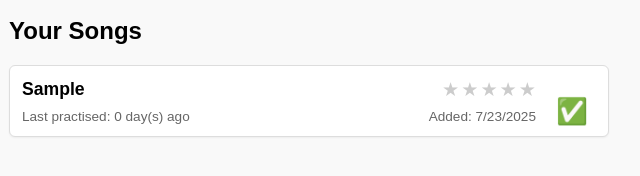
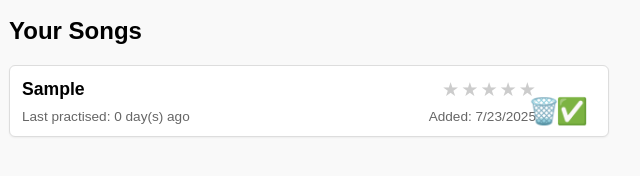
Before and after one commit to FabsOliveira/setlist-practice-tracker, a website: page index.html in a window 1280 px wide. Both pictures are taken after typing "Sample" into the empty fields and a click on the button "Add Song". Shown: the part 142-318 px from the top of the page, 331-971 px from the left. Drawn offline with Linux system fonts and the light colour scheme; no server answers.

Commit message:
Add delete song feature

```diff
--- a/index.html
+++ b/index.html
@@ -55,6 +55,24 @@
     .practice-button:hover {
       transform: scale(1.2);
       color: #2e7d32;
+    }
+    .delete-button {
+      position: absolute;
+      top: 0;
+      bottom: 0;
+      right: 2.5rem;
+      margin: auto 0;
+      height: 1.6rem;
+      background: none;
+      border: none;
+      font-size: 1.6rem;
+      cursor: pointer;
+      color: #f44336;
+      transition: transform 0.1s ease-in-out;
+    }
+    .delete-button:hover {
+      transform: scale(1.2);
+      color: #c62828;
     }
     .stars {
       display: flex;
@@ -176,6 +194,21 @@
           renderSongs();
         };
 
+        const deleteBtn = document.createElement('button');
+        deleteBtn.className = 'delete-button';
+        deleteBtn.title = 'Delete song';
+        deleteBtn.textContent = '🗑️';
+        deleteBtn.onclick = async () => {
+          if (confirm('Delete this song?')) {
+            const idx = songs.indexOf(song);
+            if (idx > -1) {
+              songs.splice(idx, 1);
+              await saveSongs(songs);
+              renderSongs();
+            }
+          }
+        };
+
         header.appendChild(title);
         header.appendChild(starRating);
 
@@ -188,6 +221,7 @@
 
         div.appendChild(header);
         div.appendChild(footer);
+        div.appendChild(deleteBtn);
         div.appendChild(button);
         list.appendChild(div);
       }
```
Also changed, not shown: README.md.
